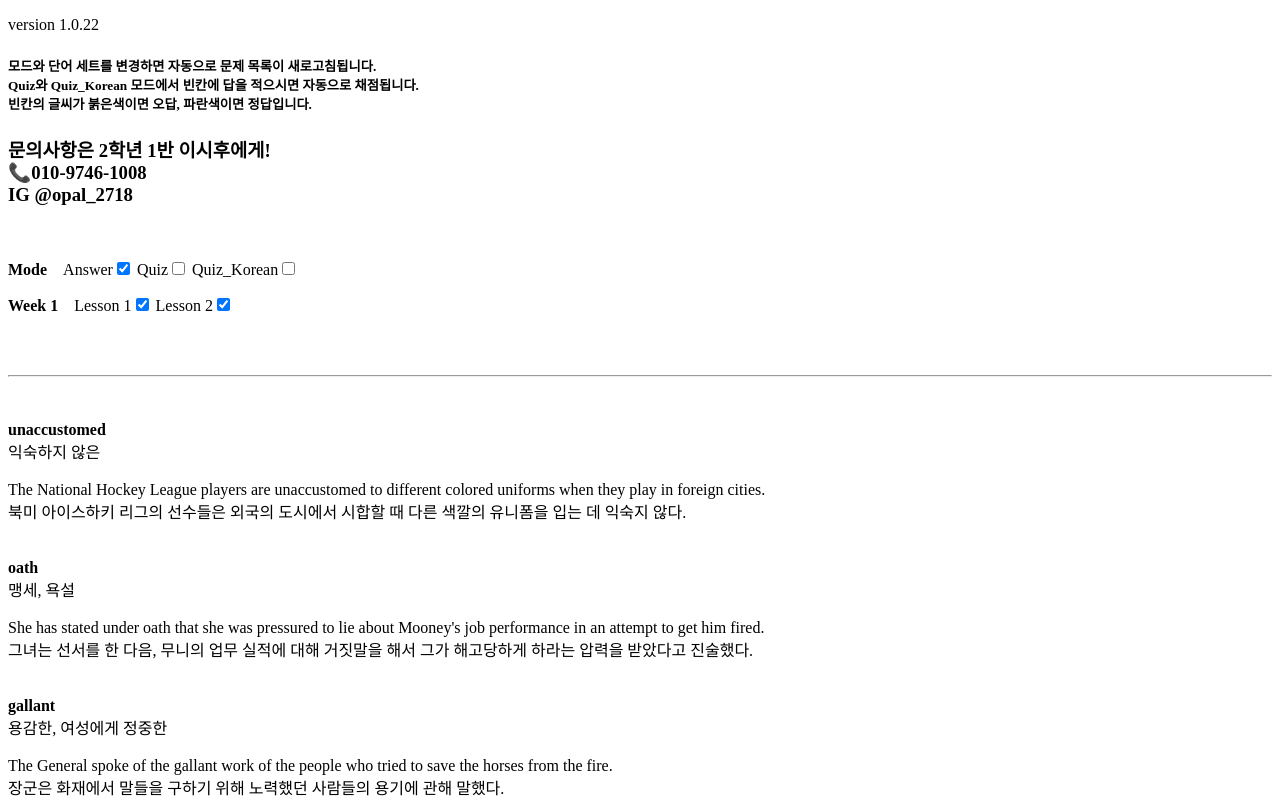
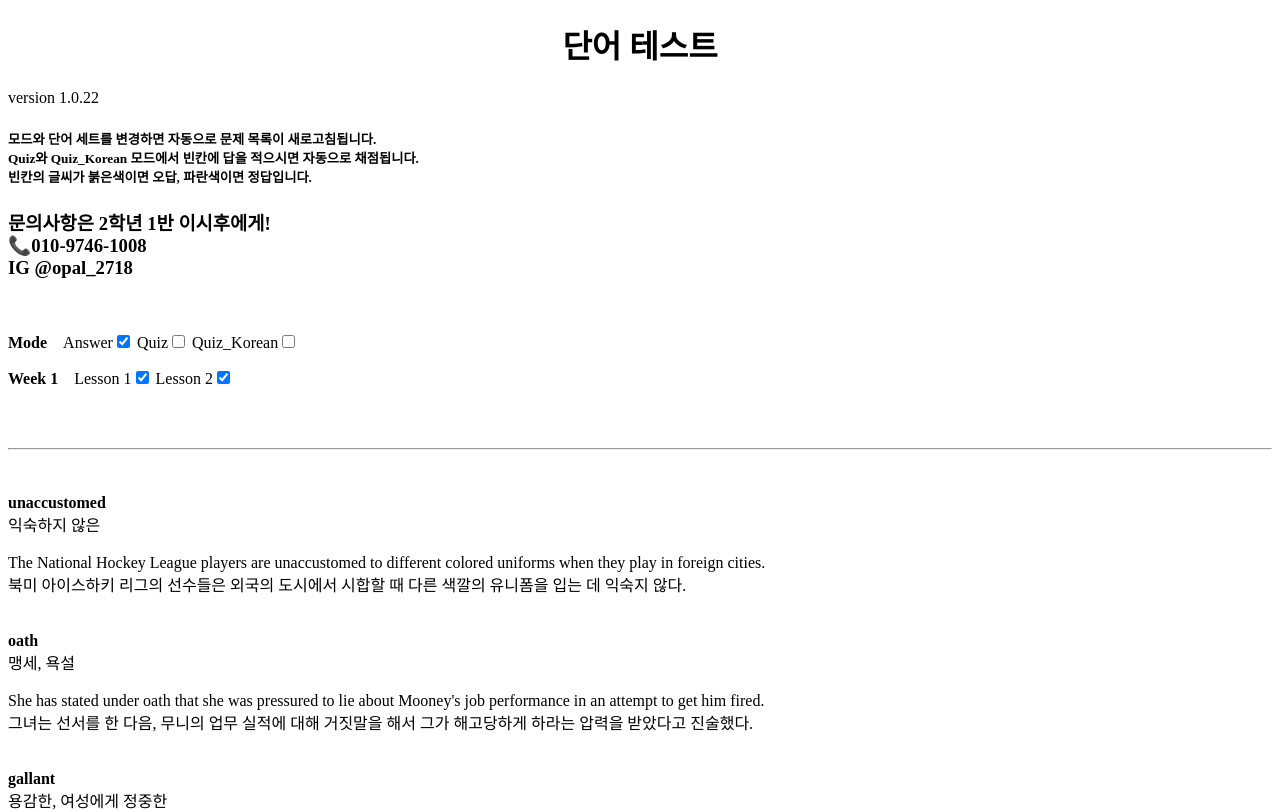
Before and after one commit to opal2718/english_words, a plain HTML site: page index.html in a window 1280 px wide. Shown: the top 812 px of the page. Drawn offline with nearby package versions, Linux system fonts and the light colour scheme.

Commit message:
제목 추가

```diff
--- a/index.html
+++ b/index.html
@@ -43,6 +43,9 @@
 <noscript><iframe src="https://www.googletagmanager.com/ns.html?id=GTM-5NB29TN2"
   height="0" width="0" style="display:none;visibility:hidden"></iframe></noscript>
   <!-- End Google Tag Manager (noscript) -->
+  <header>
+    <h1 style="text-align: center;">단어 테스트</h1>
+  </header>
     <div>
       <p>version 1.0.22</p>
         <h5>모드와 단어 세트를 변경하면 자동으로 문제 목록이 새로고침됩니다.<br>Quiz와 Quiz_Korean 모드에서 빈칸에 답을 적으시면 자동으로 채점됩니다. <br>빈칸의 글씨가 붉은색이면 오답, 파란색이면 정답입니다.</h5>
@@ -50,6 +53,7 @@
         <br>
         <p><b>Mode</b>&nbsp;&nbsp;&nbsp;&nbsp;Answer<input type="checkbox" id="answer" checked> Quiz<input type="checkbox" id="quiz"> Quiz_Korean<input type="checkbox" id="quiz_korean"></p>
         <p><b>Week 1</b>&nbsp;&nbsp;&nbsp;&nbsp;Lesson 1<input type="checkbox" id="check1" checked> Lesson 2<input type="checkbox" id="check2" checked></p>
+        <!--단어만, 문장만, 단어&문장 버튼 추가-->
     </div>
   <br><br><hr><br><br>
   <div id="textArea">
```
